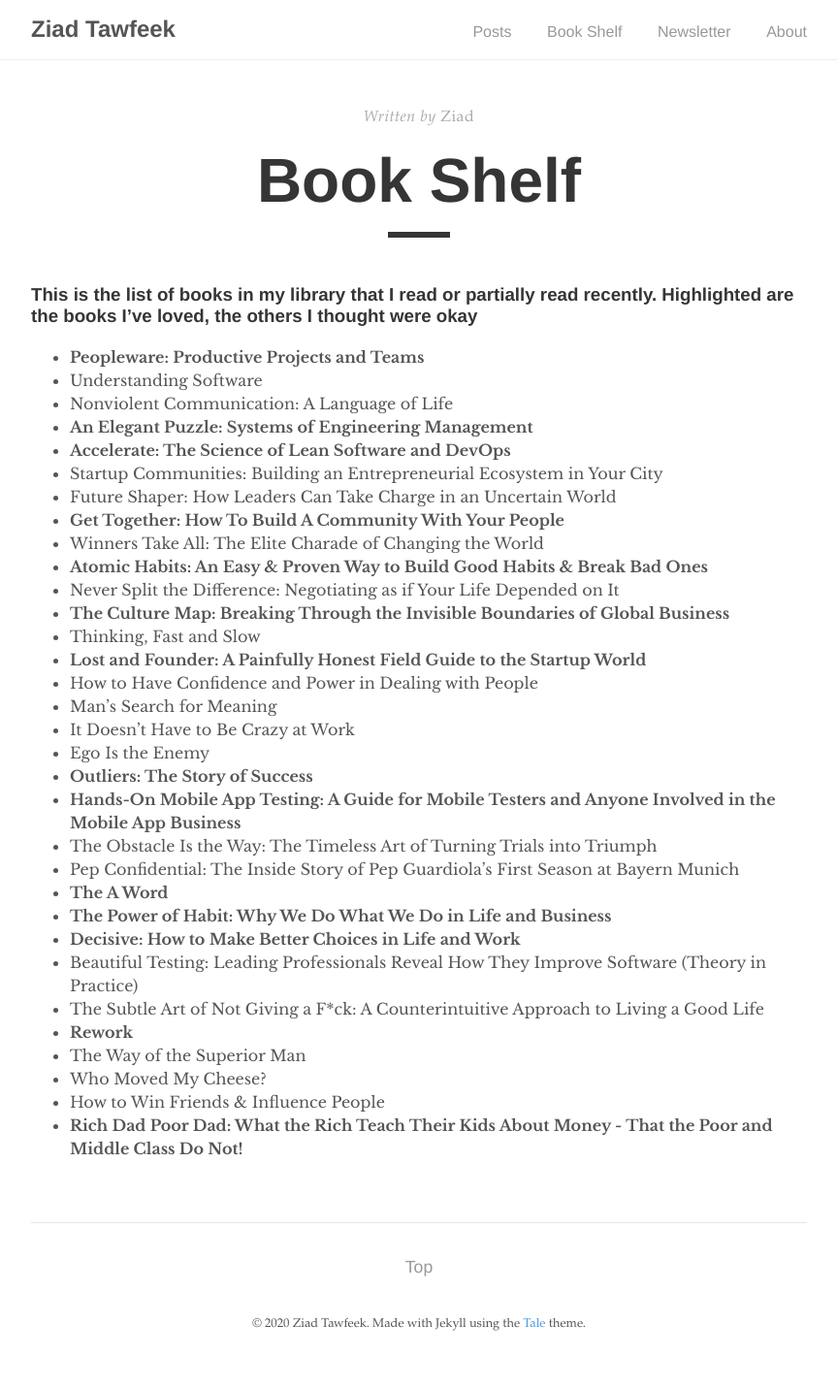
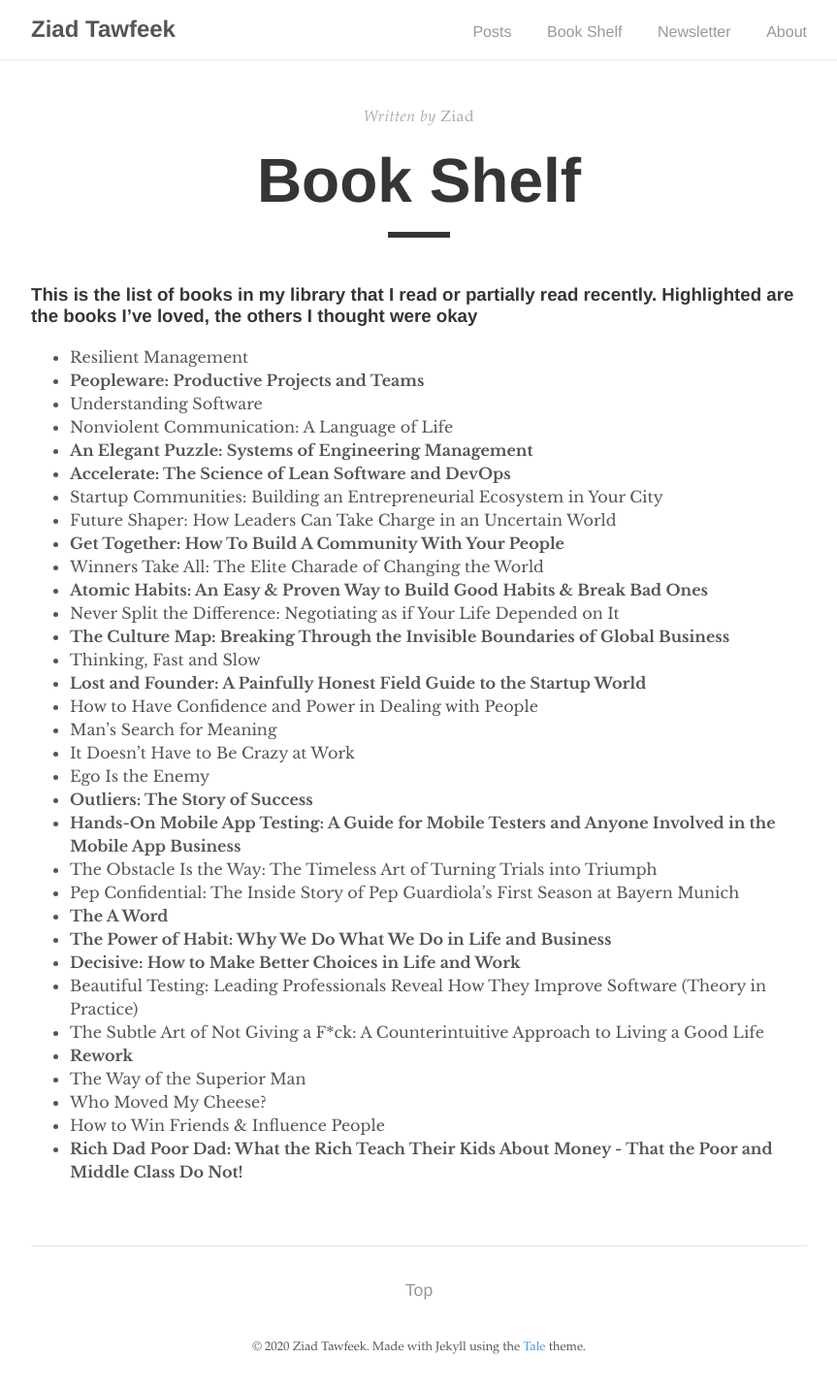
Before and after one commit to ziadtawfeek/web, a Jekyll site: the page built from _pages/book-shelf.md, in a window 1280 px wide. Shown: the whole page at 97% size, without its empty margins (208-1071 px from the left). Built offline with Jekyll 4.4.1, drawn with Linux system fonts in a browser that asks for light colours; before the commit the page ends 1408 px from its top, so only the background shows below that.

Commit message:
Update book-shelf.md

```diff
--- a/_pages/book-shelf.md
+++ b/_pages/book-shelf.md
@@ -7,6 +7,7 @@ permalink: /book-shelf/
 
 ### This is the list of books in my library that I read or partially read recently. Highlighted are the books I’ve loved, the others I thought were okay
 
+- Resilient Management
 - **Peopleware: Productive Projects and Teams**
 - Understanding Software
 - Nonviolent Communication: A Language of Life
```
